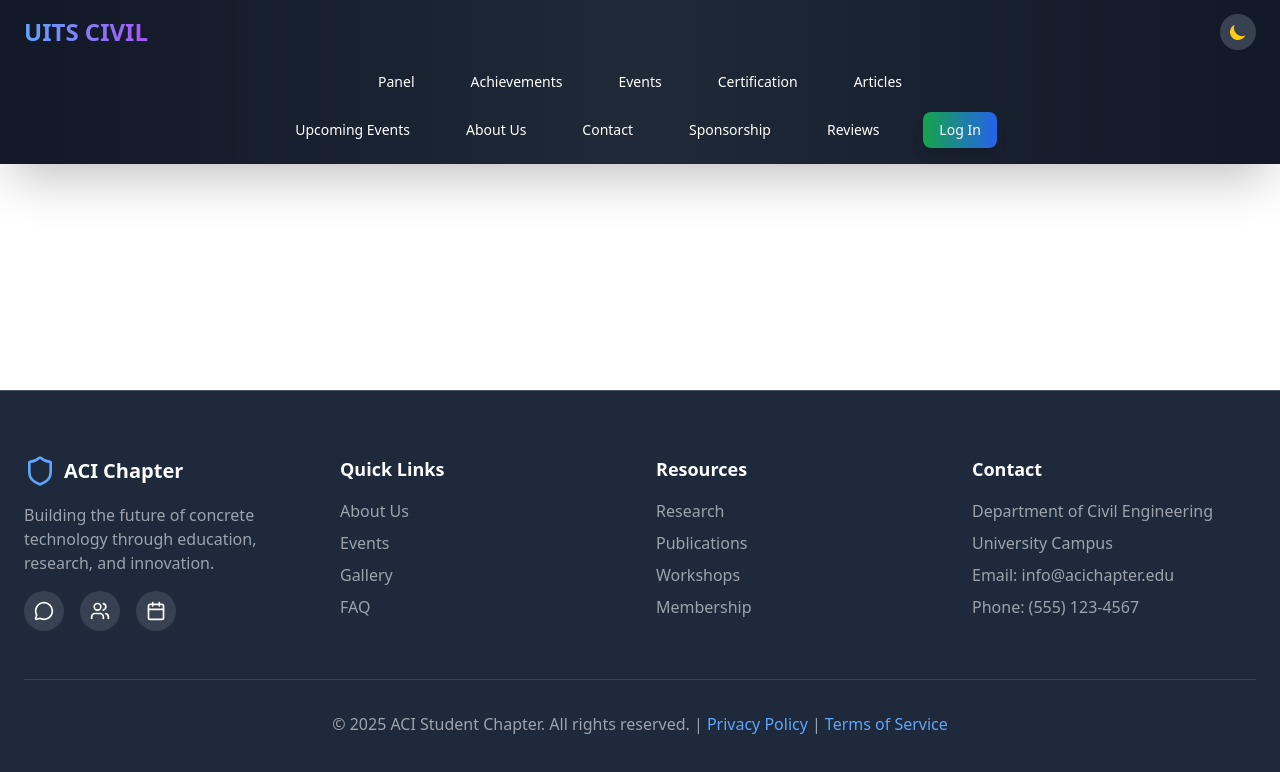
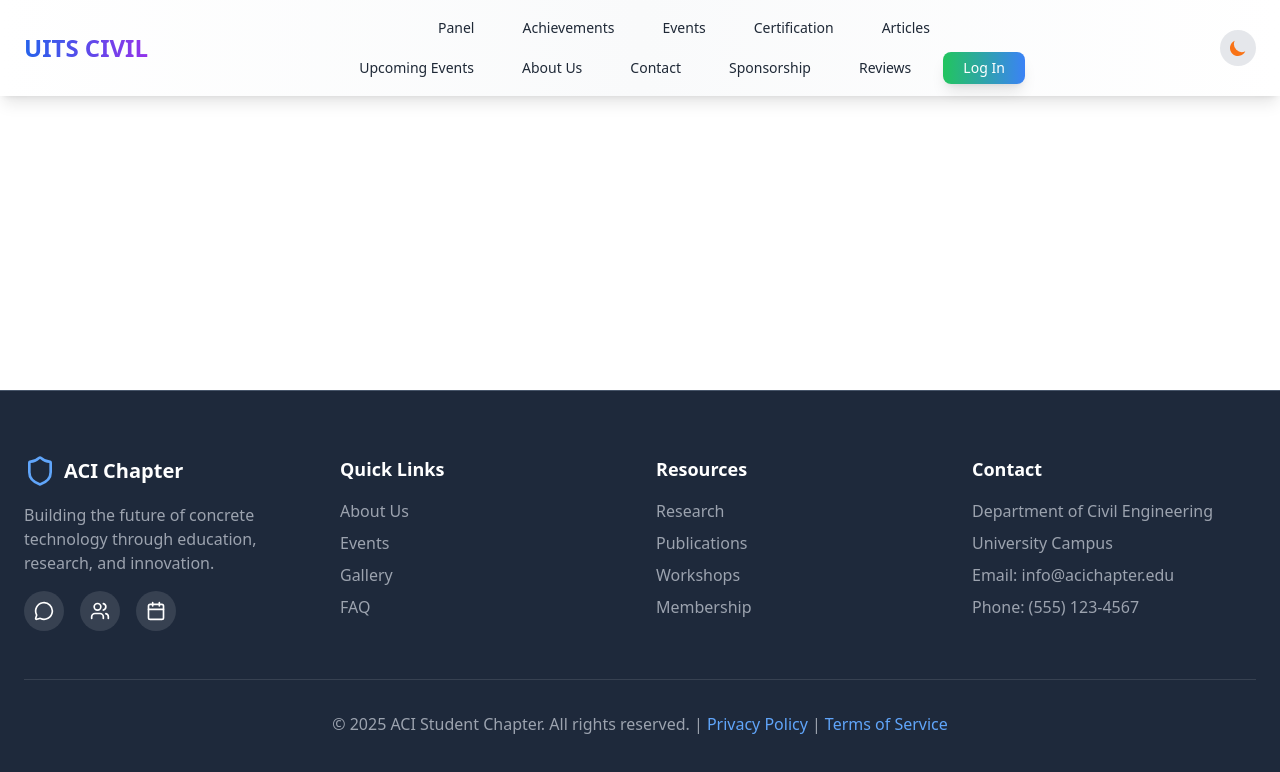
Before and after one commit to AkibReza/uitsCIVIL, a React (Vite) app: page / in a window 1280 px wide. Shown: the top 772 px of the page. Built offline with nearby package versions, Linux system fonts and the light colour scheme; no server answers.

Commit message:
Feat: Added theme colors to navbar and created context

```diff
--- a/index.html
+++ b/index.html
@@ -4,7 +4,7 @@
     <meta charset="UTF-8" />
     <link rel="icon" type="image/svg+xml" href="/vite.svg" />
     <meta name="viewport" content="width=device-width, initial-scale=1.0" />
-    <title>Vite + React</title>
+    <title>UITS ACI Student's Chapter</title>
   </head>
   <body>
     <div id="root"></div>
--- a/package.json
+++ b/package.json
@@ -1,5 +1,5 @@
 {
-  "name": "dandelion",
+  "name": "uitsCIVIL",
   "private": true,
   "version": "0.0.0",
   "type": "module",
--- a/src/App.jsx
+++ b/src/App.jsx
@@ -3,19 +3,22 @@ import Navbar from "./components/layout/Navbar";
 import Footer from "./components/layout/Footer";
 import AppRoutes from "./routes/AppRoutes";
 import { AuthProvider } from "./context/AuthContext";
+import { ThemeProvider } from "./context/ThemeContext";
 
 function App() {
   return (
     <BrowserRouter>
+      <ThemeProvider>
         <div className="min-h-screen flex flex-col">
           <AuthProvider>
             <Navbar />
           </AuthProvider>
-        <main className="flex-grow ">
+          <main className="flex-grow">
             <AppRoutes />
           </main>
           <Footer />
         </div>
+      </ThemeProvider>
     </BrowserRouter>
   );
 }
--- a/src/components/layout/Navbar.jsx
+++ b/src/components/layout/Navbar.jsx
@@ -1,33 +1,160 @@
 import { useState } from "react";
 import { Link } from "react-router-dom";
 import { useAuth } from "../../context/AuthContext";
+import { useTheme } from "../../context/ThemeContext";
 
 const Navbar = () => {
   const { user } = useAuth();
+  const { isDark, theme, toggleTheme } = useTheme();
   const [isOpen, setIsOpen] = useState(false);
-  const [isDark, setIsDark] = useState(false);
-
-  console.log(user);
 
   return (
-    <nav className="bg-gradient-to-r from-gray-900 via-gray-800 to-gray-900 text-white shadow-2xl z-20">
-      <div className="container mx-auto px-6">
-        {/* Top row with logo, theme toggle, and mobile menu */}
-        <div className="flex justify-between items-center h-16">
-          <Link to="/uitsCIVIL" className="font-bold text-2xl bg-gradient-to-r from-blue-400 to-purple-500 bg-clip-text text-transparent hover:scale-105 transition-transform duration-200">
+    <nav
+      className={`${theme.navbar.background} ${theme.navbar.text} ${theme.navbar.shadow} z-20`}
+    >
+      <div className="container mx-auto px-6 py-3">
+        {/* Desktop Grid Layout */}
+        <div className="hidden md:grid grid-cols-[auto_1fr_auto] items-center gap-8 min-h-[60px]">
+          {/* Column 1: Logo */}
+          <div className="flex justify-start items-center">
+            <Link
+              to="/uitsCIVIL"
+              className={`font-bold text-2xl ${theme.logo.gradient} ${theme.logo.textClip} hover:scale-105 transition-transform duration-200`}
+            >
+              UITS CIVIL
+            </Link>
+          </div>
+
+          {/* Column 2: Navigation Links (2 rows) */}
+          <div className="flex flex-col justify-center items-center space-y-2">
+            {/* First row of links */}
+            <div className="flex items-center justify-center flex-wrap gap-x-4 gap-y-1">
+              <Link
+                to="/uitsCIVIL/panel"
+                className={`text-sm font-medium px-4 py-1.5 rounded-lg ${theme.navLinks.hover} transition-all duration-200 hover:scale-105 whitespace-nowrap`}
+              >
+                Panel
+              </Link>
+              <Link
+                to="/uitsCIVIL/achievements"
+                className={`text-sm font-medium px-4 py-1.5 rounded-lg ${theme.navLinks.hover} transition-all duration-200 hover:scale-105 whitespace-nowrap`}
+              >
+                Achievements
+              </Link>
+              <Link
+                to="/uitsCIVIL/events"
+                className={`text-sm font-medium px-4 py-1.5 rounded-lg ${theme.navLinks.hover} transition-all duration-200 hover:scale-105 whitespace-nowrap`}
+              >
+                Events
+              </Link>
+              <Link
+                to="/uitsCIVIL/certification"
+                className={`text-sm font-medium px-4 py-1.5 rounded-lg ${theme.navLinks.hover} transition-all duration-200 hover:scale-105 whitespace-nowrap`}
+              >
+                Certification
+              </Link>
+              <Link
+                to="/uitsCIVIL/articles"
+                className={`text-sm font-medium px-4 py-1.5 rounded-lg ${theme.navLinks.hover} transition-all duration-200 hover:scale-105 whitespace-nowrap`}
+              >
+                Articles
+              </Link>
+            </div>
+
+            {/* Second row of links */}
+            <div className="flex items-center justify-center flex-wrap gap-x-4 gap-y-1">
+              <Link
+                to="/uitsCIVIL/upcoming-events"
+                className={`text-sm font-medium px-4 py-1.5 rounded-lg ${theme.navLinks.hover} transition-all duration-200 hover:scale-105 whitespace-nowrap`}
+              >
+                Upcoming Events
+              </Link>
+              <Link
+                to="/uitsCIVIL/about"
+                className={`text-sm font-medium px-4 py-1.5 rounded-lg ${theme.navLinks.hover} transition-all duration-200 hover:scale-105 whitespace-nowrap`}
+              >
+                About Us
+              </Link>
+              <Link
+                to="/uitsCIVIL/contact"
+                className={`text-sm font-medium px-4 py-1.5 rounded-lg ${theme.navLinks.hover} transition-all duration-200 hover:scale-105 whitespace-nowrap`}
+              >
+                Contact
+              </Link>
+              <Link
+                to="/uitsCIVIL/sponsorship"
+                className={`text-sm font-medium px-4 py-1.5 rounded-lg ${theme.navLinks.hover} transition-all duration-200 hover:scale-105 whitespace-nowrap`}
+              >
+                Sponsorship
+              </Link>
+              <Link
+                to="/uitsCIVIL/comments"
+                className={`text-sm font-medium px-4 py-1.5 rounded-lg ${theme.navLinks.hover} transition-all duration-200 hover:scale-105 whitespace-nowrap`}
+              >
+                Reviews
+              </Link>
+              {user ? (
+                <Link
+                  to="/uitsCIVIL/dashboard"
+                  className={`text-sm font-medium px-5 py-1.5 rounded-lg ${theme.buttons.primary.background} ${theme.buttons.primary.hover} ${theme.buttons.primary.text} transition-all duration-200 hover:scale-105 shadow-lg whitespace-nowrap`}
+                >
+                  Dashboard
+                </Link>
+              ) : (
+                <Link
+                  to="/uitsCIVIL/login"
+                  className={`text-sm font-medium px-5 py-1.5 rounded-lg ${theme.buttons.secondary.background} ${theme.buttons.secondary.hover} ${theme.buttons.secondary.text} transition-all duration-200 hover:scale-105 shadow-lg whitespace-nowrap`}
+                >
+                  Log In
+                </Link>
+              )}
+            </div>
+          </div>
+
+          {/* Column 3: Theme Toggle */}
+          <div className="flex justify-end items-center">
+            <button
+              onClick={toggleTheme}
+              className={`p-2 rounded-full ${theme.buttons.toggle.background} ${theme.buttons.toggle.hover} transition-colors duration-200 focus:outline-none focus:ring-2 ${theme.buttons.toggle.ring}`}
+              aria-label="Toggle theme"
+            >
+              <svg
+                className={`h-5 w-5 ${theme.buttons.toggle.text}`}
+                fill="currentColor"
+                viewBox="0 0 20 20"
+              >
+                {isDark ? (
+                  <path
+                    fillRule="evenodd"
+                    d="M10 2a1 1 0 011 1v1a1 1 0 11-2 0V3a1 1 0 011-1zm4 8a4 4 0 11-8 0 4 4 0 018 0zm-.464 4.95l.707.707a1 1 0 001.414-1.414l-.707-.707a1 1 0 00-1.414 1.414zm2.12-10.607a1 1 0 010 1.414l-.706.707a1 1 0 11-1.414-1.414l.707-.707a1 1 0 011.414 0zM17 11a1 1 0 100-2h-1a1 1 0 100 2h1zm-7 4a1 1 0 011 1v1a1 1 0 11-2 0v-1a1 1 0 011-1zM5.05 6.464A1 1 0 106.465 5.05l-.708-.707a1 1 0 00-1.414 1.414l.707.707zm1.414 8.486l-.707.707a1 1 0 01-1.414-1.414l.707-.707a1 1 0 011.414 1.414zM4 11a1 1 0 100-2H3a1 1 0 000 2h1z"
+                    clipRule="evenodd"
+                  />
+                ) : (
+                  <path d="M17.293 13.293A8 8 0 016.707 2.707a8.001 8.001 0 1010.586 10.586z" />
+                )}
+              </svg>
+            </button>
+          </div>
+        </div>
+
+        {/* Mobile Layout - Single row with hamburger */}
+        <div className="md:hidden flex justify-between items-center h-12">
+          <Link
+            to="/uitsCIVIL"
+            className={`font-bold text-xl ${theme.logo.gradient} ${theme.logo.textClip} hover:scale-105 transition-transform duration-200`}
+          >
             UITS CIVIL
           </Link>
 
-          {/* Theme toggle and mobile menu container */}
-          <div className="flex items-center gap-4">
+          <div className="flex items-center gap-3">
             {/* Theme Toggle Button */}
             <button
-              onClick={() => setIsDark(!isDark)}
-              className="p-2 rounded-full bg-gray-700 hover:bg-gray-600 transition-colors duration-200 focus:outline-none focus:ring-2 focus:ring-blue-500"
+              onClick={toggleTheme}
+              className={`p-2 rounded-full ${theme.buttons.toggle.background} ${theme.buttons.toggle.hover} transition-colors duration-200 focus:outline-none focus:ring-2 ${theme.buttons.toggle.ring}`}
               aria-label="Toggle theme"
             >
               <svg
-                className="h-5 w-5 text-yellow-400"
+                className={`h-4 w-4 ${theme.buttons.toggle.text}`}
                 fill="currentColor"
                 viewBox="0 0 20 20"
               >
@@ -46,10 +173,10 @@ const Navbar = () => {
             {/* Mobile menu button */}
             <button
               onClick={() => setIsOpen(!isOpen)}
-              className="md:hidden p-2 rounded-lg bg-gray-700 hover:bg-gray-600 transition-colors duration-200 focus:outline-none focus:ring-2 focus:ring-blue-500"
+              className={`p-2 rounded-lg ${theme.buttons.toggle.background} ${theme.buttons.toggle.hover} transition-colors duration-200 focus:outline-none focus:ring-2 ${theme.buttons.toggle.ring}`}
             >
               <svg
-                className="h-6 w-6"
+                className="h-5 w-5"
                 fill="none"
                 viewBox="0 0 24 24"
                 stroke="currentColor"
@@ -74,96 +201,86 @@ const Navbar = () => {
           </div>
         </div>
 
-        {/* Desktop menu - Two rows */}
-        <div className="hidden md:block pb-4">
-          {/* First row of links */}
-          <div className="flex justify-center items-center space-x-8 mb-3">
-            <Link to="/uitsCIVIL/panel" className="text-sm font-medium px-3 py-2 rounded-lg hover:bg-gray-700 hover:text-blue-300 transition-all duration-200 hover:scale-105">
+        {/* Mobile menu */}
+        <div
+          className={`${isOpen ? "block" : "hidden"} md:hidden pb-3 ${
+            theme.mobileMenu.border
+          } mt-3 ${theme.mobileMenu.background} border-t`}
+        >
+          <div className="flex flex-col space-y-1 pt-3">
+            <Link
+              to="/uitsCIVIL/panel"
+              className={`text-sm font-medium ${theme.mobileMenu.linkHover} px-4 py-2.5 rounded-lg transition-all duration-200`}
+            >
               Panel
             </Link>
-            <Link to="/uitsCIVIL/achievements" className="text-sm font-medium px-3 py-2 rounded-lg hover:bg-gray-700 hover:text-blue-300 transition-all duration-200 hover:scale-105">
+            <Link
+              to="/uitsCIVIL/achievements"
+              className={`text-sm font-medium ${theme.mobileMenu.linkHover} px-4 py-2.5 rounded-lg transition-all duration-200`}
+            >
               Achievements
             </Link>
-            <Link to="/uitsCIVIL/events" className="text-sm font-medium px-3 py-2 rounded-lg hover:bg-gray-700 hover:text-blue-300 transition-all duration-200 hover:scale-105">
+            <Link
+              to="/uitsCIVIL/events"
+              className={`text-sm font-medium ${theme.mobileMenu.linkHover} px-4 py-2.5 rounded-lg transition-all duration-200`}
+            >
               Events
             </Link>
-            <Link to="/uitsCIVIL/certification" className="text-sm font-medium px-3 py-2 rounded-lg hover:bg-gray-700 hover:text-blue-300 transition-all duration-200 hover:scale-105">
+            <Link
+              to="/uitsCIVIL/certification"
+              className={`text-sm font-medium ${theme.mobileMenu.linkHover} px-4 py-2.5 rounded-lg transition-all duration-200`}
+            >
               Certification
             </Link>
-            <Link to="/uitsCIVIL/articles" className="text-sm font-medium px-3 py-2 rounded-lg hover:bg-gray-700 hover:text-blue-300 transition-all duration-200 hover:scale-105">
+            <Link
+              to="/uitsCIVIL/articles"
+              className={`text-sm font-medium ${theme.mobileMenu.linkHover} px-4 py-2.5 rounded-lg transition-all duration-200`}
+            >
               Articles
             </Link>
-          </div>
-
-          {/* Second row of links */}
-          <div className="flex justify-center items-center space-x-8">
-            <Link to="/uitsCIVIL/upcoming-events" className="text-sm font-medium px-3 py-2 rounded-lg hover:bg-gray-700 hover:text-blue-300 transition-all duration-200 hover:scale-105">
+            <Link
+              to="/uitsCIVIL/upcoming-events"
+              className={`text-sm font-medium ${theme.mobileMenu.linkHover} px-4 py-2.5 rounded-lg transition-all duration-200`}
+            >
               Upcoming Events
             </Link>
-            <Link to="/uitsCIVIL/about" className="text-sm font-medium px-3 py-2 rounded-lg hover:bg-gray-700 hover:text-blue-300 transition-all duration-200 hover:scale-105">
+            <Link
+              to="/uitsCIVIL/about"
+              className={`text-sm font-medium ${theme.mobileMenu.linkHover} px-4 py-2.5 rounded-lg transition-all duration-200`}
+            >
               About Us
             </Link>
-            <Link to="/uitsCIVIL/contact" className="text-sm font-medium px-3 py-2 rounded-lg hover:bg-gray-700 hover:text-blue-300 transition-all duration-200 hover:scale-105">
+            <Link
+              to="/uitsCIVIL/contact"
+              className={`text-sm font-medium ${theme.mobileMenu.linkHover} px-4 py-2.5 rounded-lg transition-all duration-200`}
+            >
               Contact
             </Link>
-            <Link to="/uitsCIVIL/sponsorship" className="text-sm font-medium px-3 py-2 rounded-lg hover:bg-gray-700 hover:text-blue-300 transition-all duration-200 hover:scale-105">
+            <Link
+              to="/uitsCIVIL/sponsorship"
+              className={`text-sm font-medium ${theme.mobileMenu.linkHover} px-4 py-2.5 rounded-lg transition-all duration-200`}
+            >
               Sponsorship
             </Link>
-            <Link to="/uitsCIVIL/comments" className="text-sm font-medium px-3 py-2 rounded-lg hover:bg-gray-700 hover:text-blue-300 transition-all duration-200 hover:scale-105">
+            <Link
+              to="/uitsCIVIL/comments"
+              className={`text-sm font-medium ${theme.mobileMenu.linkHover} px-4 py-2.5 rounded-lg transition-all duration-200`}
+            >
               Reviews
             </Link>
-            {user ? (
-              <Link to="/uitsCIVIL/dashboard" className="text-sm font-medium px-4 py-2 rounded-lg bg-gradient-to-r from-blue-600 to-purple-600 hover:from-blue-700 hover:to-purple-700 transition-all duration-200 hover:scale-105 shadow-lg">
-                Dashboard
-              </Link>
-            ) : (
-              <Link to="/uitsCIVIL/login" className="text-sm font-medium px-4 py-2 rounded-lg bg-gradient-to-r from-green-600 to-blue-600 hover:from-green-700 hover:to-blue-700 transition-all duration-200 hover:scale-105 shadow-lg">
-                Log In
-              </Link>
-            )}
-          </div>
-        </div>
-
-        {/* Mobile menu */}
-        <div className={`${isOpen ? "block" : "hidden"} md:hidden pb-4 border-t border-gray-700 mt-4`}>
-          <div className="flex flex-col space-y-1 pt-4">
-            <Link to="/uitsCIVIL/panel" className="text-sm font-medium hover:bg-gray-700 hover:text-blue-300 px-4 py-3 rounded-lg transition-all duration-200">
-              Panel
-            </Link>
-            <Link to="/uitsCIVIL/achievements" className="text-sm font-medium hover:bg-gray-700 hover:text-blue-300 px-4 py-3 rounded-lg transition-all duration-200">
-              Achievements
-            </Link>
-            <Link to="/uitsCIVIL/events" className="text-sm font-medium hover:bg-gray-700 hover:text-blue-300 px-4 py-3 rounded-lg transition-all duration-200">
-              Events
-            </Link>
-            <Link to="/uitsCIVIL/certification" className="text-sm font-medium hover:bg-gray-700 hover:text-blue-300 px-4 py-3 rounded-lg transition-all duration-200">
-              Certification
-            </Link>
-            <Link to="/uitsCIVIL/articles" className="text-sm font-medium hover:bg-gray-700 hover:text-blue-300 px-4 py-3 rounded-lg transition-all duration-200">
-              Articles
-            </Link>
-            <Link to="/uitsCIVIL/upcoming-events" className="text-sm font-medium hover:bg-gray-700 hover:text-blue-300 px-4 py-3 rounded-lg transition-all duration-200">
-              Upcoming Events
-            </Link>
-            <Link to="/uitsCIVIL/about" className="text-sm font-medium hover:bg-gray-700 hover:text-blue-300 px-4 py-3 rounded-lg transition-all duration-200">
-              About Us
-            </Link>
-            <Link to="/uitsCIVIL/contact" className="text-sm font-medium hover:bg-gray-700 hover:text-blue-300 px-4 py-3 rounded-lg transition-all duration-200">
-              Contact
-            </Link>
-            <Link to="/uitsCIVIL/sponsorship" className="text-sm font-medium hover:bg-gray-700 hover:text-blue-300 px-4 py-3 rounded-lg transition-all duration-200">
-              Sponsorship
-            </Link>
-            <Link to="/uitsCIVIL/comments" className="text-sm font-medium hover:bg-gray-700 hover:text-blue-300 px-4 py-3 rounded-lg transition-all duration-200">
-              Reviews
-            </Link>
-            <div className="pt-2 border-t border-gray-700 mt-2">
+            <div className={`pt-2 ${theme.mobileMenu.border} mt-2 border-t`}>
               {user ? (
-                <Link to="/uitsCIVIL/dashboard" className="block text-sm font-medium bg-gradient-to-r from-blue-600 to-purple-600 hover:from-blue-700 hover:to-purple-700 text-center px-4 py-3 rounded-lg transition-all duration-200 shadow-lg">
+                <Link
+                  to="/uitsCIVIL/dashboard"
+                  className={`block text-sm font-medium ${theme.buttons.primary.background} ${theme.buttons.primary.hover} ${theme.buttons.primary.text} text-center px-4 py-2.5 rounded-lg transition-all duration-200 shadow-lg`}
+                >
                   Dashboard
                 </Link>
               ) : (
-                <Link to="/uitsCIVIL/login" className="block text-sm font-medium bg-gradient-to-r from-green-600 to-blue-600 hover:from-green-700 hover:to-blue-700 text-center px-4 py-3 rounded-lg transition-all duration-200 shadow-lg">
+                <Link
+                  to="/uitsCIVIL/login"
+                  className={`block text-sm font-medium ${theme.buttons.secondary.background} ${theme.buttons.secondary.hover} ${theme.buttons.secondary.text} text-center px-4 py-2.5 rounded-lg transition-all duration-200 shadow-lg`}
+                >
                   Log In
                 </Link>
               )}
--- /dev/null
+++ b/src/constants/theme.js
@@ -0,0 +1,101 @@
+export const themes = {
+  dark: {
+    // Navbar
+    navbar: {
+      background: "bg-gradient-to-r from-gray-900 via-gray-800 to-gray-900",
+      text: "text-white",
+      shadow: "shadow-2xl",
+      border: "border-gray-700",
+    },
+
+    // Logo
+    logo: {
+      gradient: "bg-gradient-to-r from-blue-400 to-purple-500",
+      textClip: "bg-clip-text text-transparent",
+    },
+
+    // Navigation Links
+    navLinks: {
+      text: "text-white",
+      hover: "hover:bg-gray-700 hover:text-blue-300",
+      background: "",
+    },
+
+    // Buttons
+    buttons: {
+      primary: {
+        background: "bg-gradient-to-r from-blue-600 to-purple-600",
+        hover: "hover:from-blue-700 hover:to-purple-700",
+        text: "text-white",
+      },
+      secondary: {
+        background: "bg-gradient-to-r from-green-600 to-blue-600",
+        hover: "hover:from-green-700 hover:to-blue-700",
+        text: "text-white",
+      },
+      toggle: {
+        background: "bg-gray-700",
+        hover: "hover:bg-gray-600",
+        text: "text-yellow-400",
+        ring: "focus:ring-blue-500",
+      },
+    },
+
+    // Mobile menu
+    mobileMenu: {
+      background: "",
+      border: "border-gray-700",
+      linkHover: "hover:bg-gray-700 hover:text-blue-300",
+    },
+  },
+
+  light: {
+    // Navbar
+    navbar: {
+      background: "bg-gradient-to-r from-white via-gray-50 to-white",
+      text: "text-gray-800",
+      shadow: "shadow-lg",
+      border: "border-gray-200",
+    },
+
+    // Logo
+    logo: {
+      gradient: "bg-gradient-to-r from-blue-600 to-purple-600",
+      textClip: "bg-clip-text text-transparent",
+    },
+
+    // Navigation Links
+    navLinks: {
+      text: "text-gray-700",
+      hover: "hover:bg-gray-100 hover:text-blue-600",
+      background: "",
+    },
+
+    // Buttons
+    buttons: {
+      primary: {
+        background: "bg-gradient-to-r from-blue-500 to-purple-500",
+        hover: "hover:from-blue-600 hover:to-purple-600",
+        text: "text-white",
+      },
+      secondary: {
+        background: "bg-gradient-to-r from-green-500 to-blue-500",
+        hover: "hover:from-green-600 hover:to-blue-600",
+        text: "text-white",
+      },
+      toggle: {
+        background: "bg-gray-200",
+        hover: "hover:bg-gray-300",
+        text: "text-orange-500",
+        ring: "focus:ring-blue-400",
+      },
+    },
+
+    // Mobile menu
+    mobileMenu: {
+      background: "bg-gray-50",
+      border: "border-gray-200",
+      linkHover: "hover:bg-gray-100 hover:text-blue-600",
+    },
+  },
+};
--- /dev/null
+++ b/src/context/ThemeContext.jsx
@@ -0,0 +1,48 @@
+import { createContext, useContext, useState, useEffect } from "react";
+import { themes } from "../constants/theme";
+
+const ThemeContext = createContext();
+
+export const useTheme = () => {
+  const context = useContext(ThemeContext);
+  if (!context) {
+    throw new Error("useTheme must be used within a ThemeProvider");
+  }
+  return context;
+};
+
+export const ThemeProvider = ({ children }) => {
+  const [isDark, setIsDark] = useState(() => {
+    // Check localStorage first, then system preference
+    const savedTheme = localStorage.getItem("theme");
+    if (savedTheme) {
+      return savedTheme === "dark";
+    }
+    return window.matchMedia("(prefers-color-scheme: dark)").matches;
+  });
+
+  const currentTheme = isDark ? themes.dark : themes.light;
+
+  const toggleTheme = () => {
+    setIsDark((prev) => {
+      const newTheme = !prev;
+      localStorage.setItem("theme", newTheme ? "dark" : "light");
+      return newTheme;
+    });
+  };
+
+  // Apply theme to document root for global styles if needed
+  useEffect(() => {
+    document.documentElement.classList.toggle("dark", isDark);
+  }, [isDark]);
+
+  const value = {
+    isDark,
+    theme: currentTheme,
+    toggleTheme,
+  };
+
+  return (
+    <ThemeContext.Provider value={value}>{children}</ThemeContext.Provider>
+  );
+};
```
Lines whose indentation alone changed are shown as unchanged.
